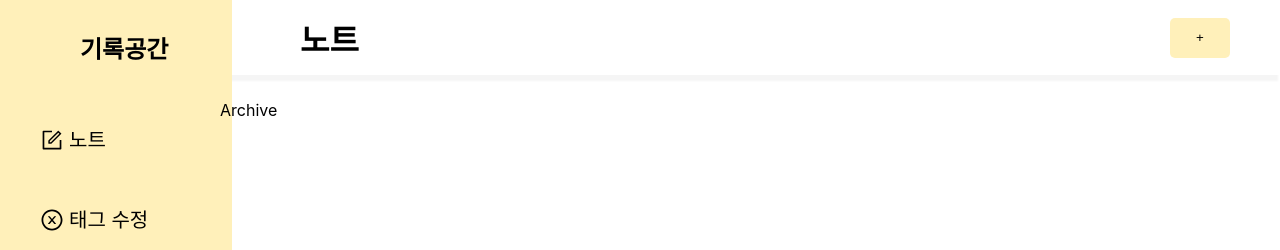
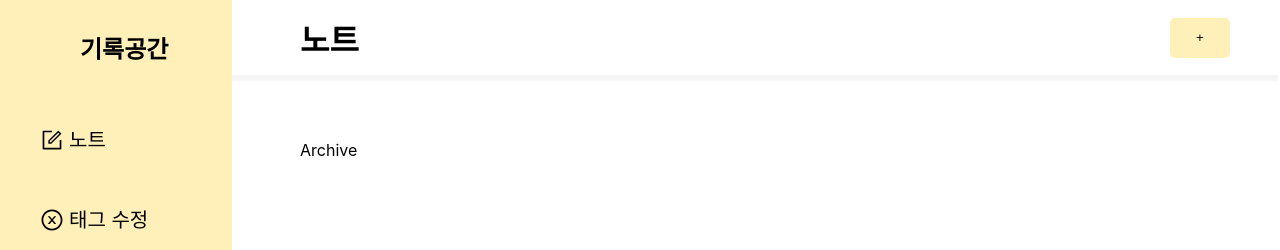
Before and after one commit to naringst/mind-store, a React (Create React App) app: page /archive in a window 1280 px wide. Shown: the top 250 px of the page. Built offline with nearby package versions, Linux system fonts and the light colour scheme.

Commit message:
layout : outlet 위치 페이지들 기본 레이아웃 설정

```diff
--- a/src/components/Pages/Archive.tsx
+++ b/src/components/Pages/Archive.tsx
@@ -1,5 +1,5 @@
-import React from "react";
+import { PagesContainer } from "./Pages.styles";
 
 export default function Archive() {
-  return <div>Archive</div>;
+  return <PagesContainer>Archive</PagesContainer>;
 }
--- /dev/null
+++ b/src/components/Pages/Pages.styles.ts
@@ -0,0 +1,16 @@
+import { styled } from "styled-components";
+
+export const PagesContainer = styled.div`
+  margin-bottom: 100px;
+  width: 100%;
+  height: max-content;
+  display: flex;
+  flex-direction: column;
+  padding: 40px 80px;
+  justify-content: center;
+  margin-right: 100px;
+
+  @media screen and (max-width: 960px) {
+    width: 100%;
+  }
+`;
--- a/src/components/Pages/Tag.tsx
+++ b/src/components/Pages/Tag.tsx
@@ -1,8 +1,9 @@
 import React from "react";
+import { PagesContainer } from "./Pages.styles";
 type Props = {
   name: string;
 };
 
 export default function Tag(props: Props) {
-  return <div>{props.name}</div>;
+  return <PagesContainer>{props.name} </PagesContainer>;
 }
--- a/src/components/Pages/Trash.tsx
+++ b/src/components/Pages/Trash.tsx
@@ -1,5 +1,5 @@
-import React from "react";
+import { PagesContainer } from "./Pages.styles";
 
 export default function Trash() {
-  return <div>Trash</div>;
+  return <PagesContainer>Trash</PagesContainer>;
 }
```
